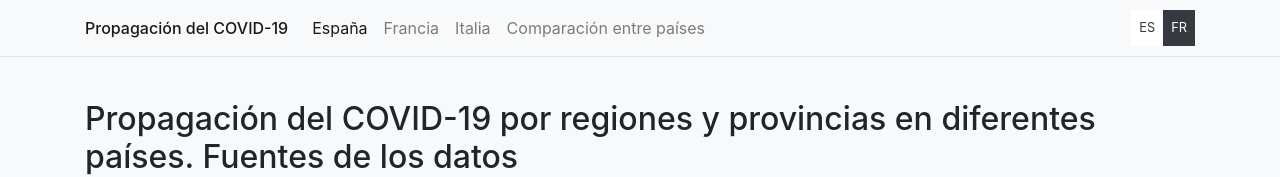
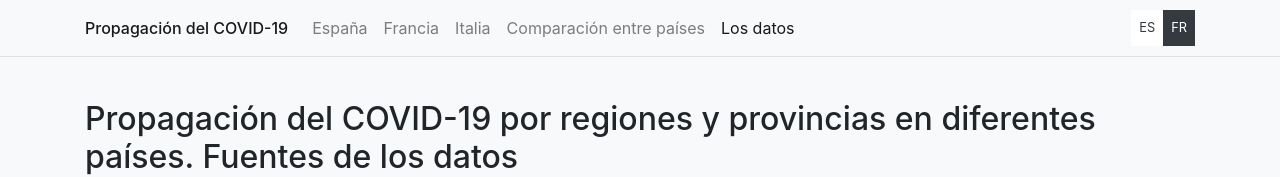
Before and after one commit to montera34/covid19-web, a plain HTML site: page datos.html in a window 1280 px wide. Shown: the top 177 px of the page. Drawn offline with nearby package versions, Linux system fonts and the light colour scheme; a script that the page names is missing.

Commit message:
Adds datos item to navbar in datos page

```diff
--- a/datos.html
+++ b/datos.html
@@ -39,10 +39,11 @@
 
 	<div class="collapse navbar-collapse" id="topbar">
 		<ul class="navbar-nav mr-auto">
-			<li class="nav-item active"><a class="nav-link" href="index.html">España</a></li>
+			<li class="nav-item"><a class="nav-link" href="index.html">España</a></li>
 			<li class="nav-item"><a class="nav-link" href="fr.html">Francia</a></li>
 			<li class="nav-item"><a class="nav-link" href="it.html">Italia</a></li>
 			<li class="nav-item"><a class="nav-link" href="compara.html">Comparación entre países</a></li>
+			<li class="nav-item active"><a class="nav-link" href="datos.html">Los datos</a></li>
 		</ul>
 		<ul class="lang navbar-nav">
 			<li class="nav-item"><span title="Español" class="small nav-link text-dark bg-white">ES</span></li>
```
